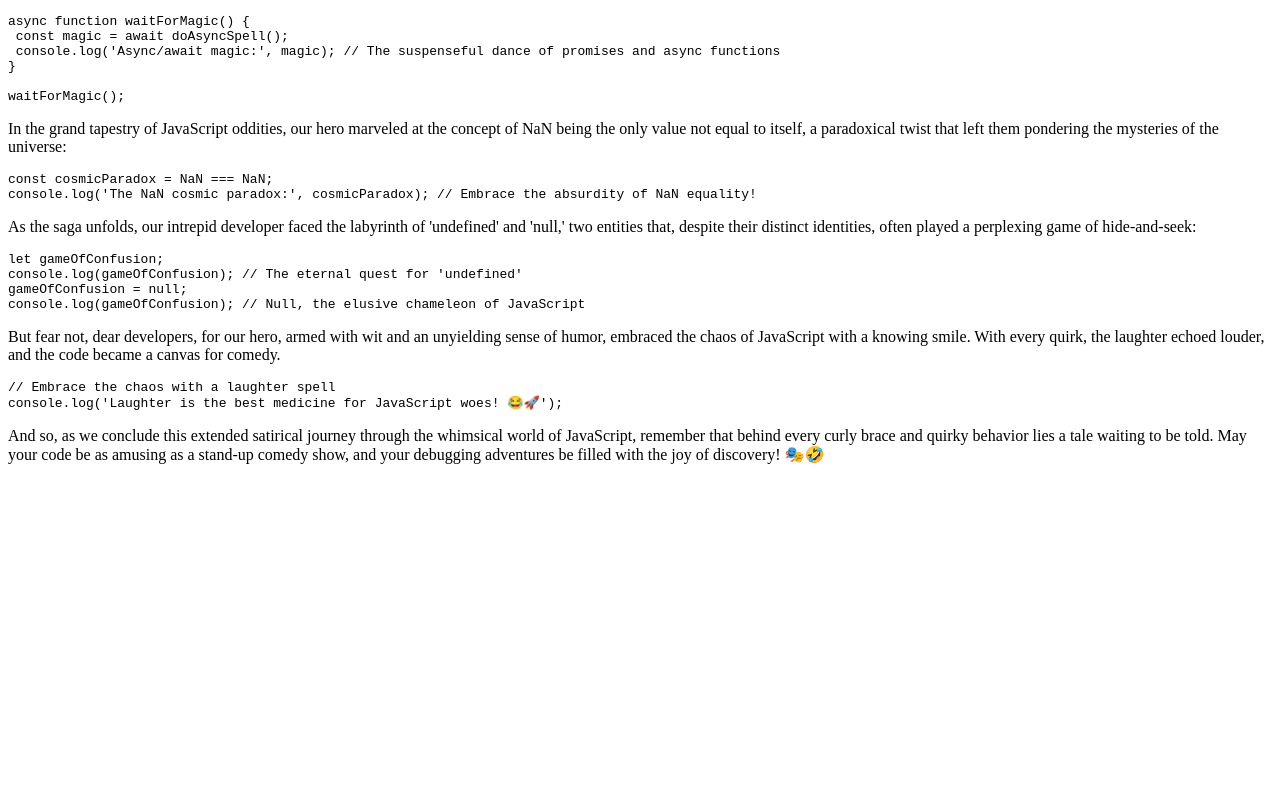
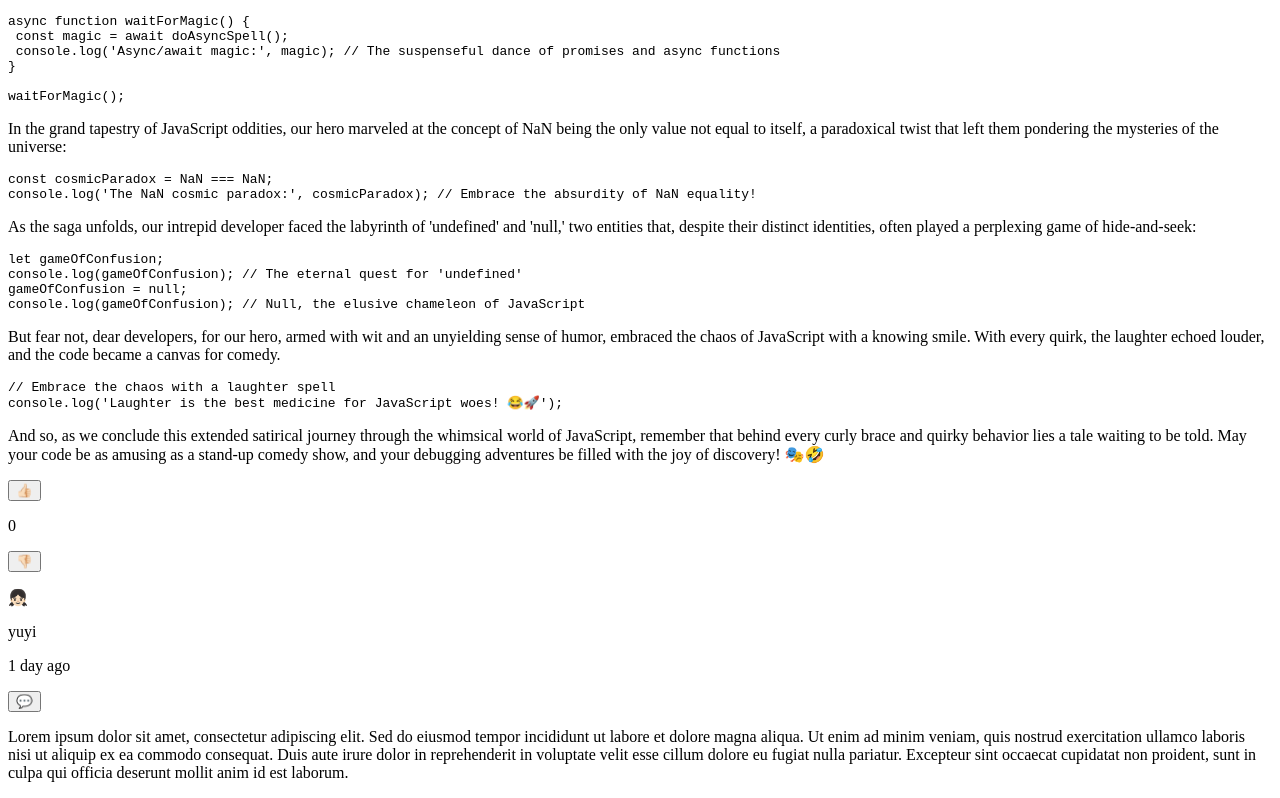
Before and after one commit to judith-sanchez/topacademy-full-stack-react-node, a React app in the folder react-context/: page / in a window 1280 px wide. Shown: the part 1677-2475 px from the top of the page. Before the commit the page ends 2157 px from the top, so only its background shows below. Built offline with nearby package versions, Linux system fonts and the light colour scheme; the HTML template or start-up script is replaced by a standard one.

Commit message:
Voting functionalities are working

```diff
--- a/react-context/src/App.tsx
+++ b/react-context/src/App.tsx
@@ -1,11 +1,14 @@
-// import { useState } from 'react';
-
+import { useState } from 'react';
 import BlogPost from './BlogPost';
+import Comment from './Comment';
 
 function App() {
+  const [loggedUser, setLoggedUser] = useState('yuyi'); // Maybe this should be on the context
+
   return (
     <div className="app">
       <BlogPost />
+      <Comment />
     </div>
   );
 }
--- /dev/null
+++ b/react-context/src/Comment.tsx
@@ -0,0 +1,41 @@
+import React from 'react';
+import useComment from './useComment';
+
+export default function Comment() {
+  const { votes, addVote, subtractVote } = useComment();
+
+  const userInfo = {
+    username: 'yuyi',
+    avatar: '👧🏻',
+  };
+
+  const commentInfo = {
+    text: `Lorem ipsum dolor sit amet, consectetur adipiscing elit. Sed do
+          eiusmod tempor incididunt ut labore et dolore magna aliqua. Ut enim ad
+          minim veniam, quis nostrud exercitation ullamco laboris nisi ut
+          aliquip ex ea commodo consequat. Duis aute irure dolor in
+          reprehenderit in voluptate velit esse cillum dolore eu fugiat nulla
+          pariatur. Excepteur sint occaecat cupidatat non proident, sunt in
+          culpa qui officia deserunt mollit anim id est laborum.`,
+    datePosted: '1 day ago',
+  };
+
+  return (
+    <div className="comments">
+      <div className="votes-container">
+        <button onClick={addVote}>👍🏻</button>
+        <p>{votes}</p>
+        <button onClick={subtractVote}>👎🏻</button>
+      </div>
+      <div className="comment-container">
+        <div>
+          <p>{userInfo.avatar}</p>
+          <p>{userInfo.username}</p>
+          <p>{commentInfo.datePosted}</p>
+          <button>💬</button>
+        </div>
+        <p>{commentInfo.text}</p>
+      </div>
+    </div>
+  );
+}
--- a/react-context/src/blogPosts.json
+++ b/react-context/src/blogPosts.json
@@ -1,6 +1,6 @@
 [
   {
-    "title": "A Satirical Sojourn through the Quirks of JavaScript ⚔️😂",
+    "title": "A Satirical Sojourn through the Quirks of JavaScript ⚔️",
     "text": [
       {
         "paragraph": "Dear developers, fasten your seatbelts for an extended satirical sojourn into the enigmatic land of JavaScript, where even the simplest endeavors feel like navigating a maze designed by a mischievous wizard. Brace yourselves for the adventures that lie ahead!"
--- /dev/null
+++ b/react-context/src/useComment.tsx
@@ -0,0 +1,23 @@
+import { useState } from 'react';
+
+const useComment = () => {
+  const [votes, setVotes] = useState(0);
+
+  const addVote = () => {
+    setVotes((prevVotes) => prevVotes + 1);
+    console.log(votes);
+  };
+
+  const subtractVote = () => {
+    setVotes((prevVotes) => prevVotes - 1);
+    console.log(votes);
+  };
+
+  return {
+    votes,
+    addVote,
+    subtractVote,
+  };
+};
+
+export default useComment;
```
